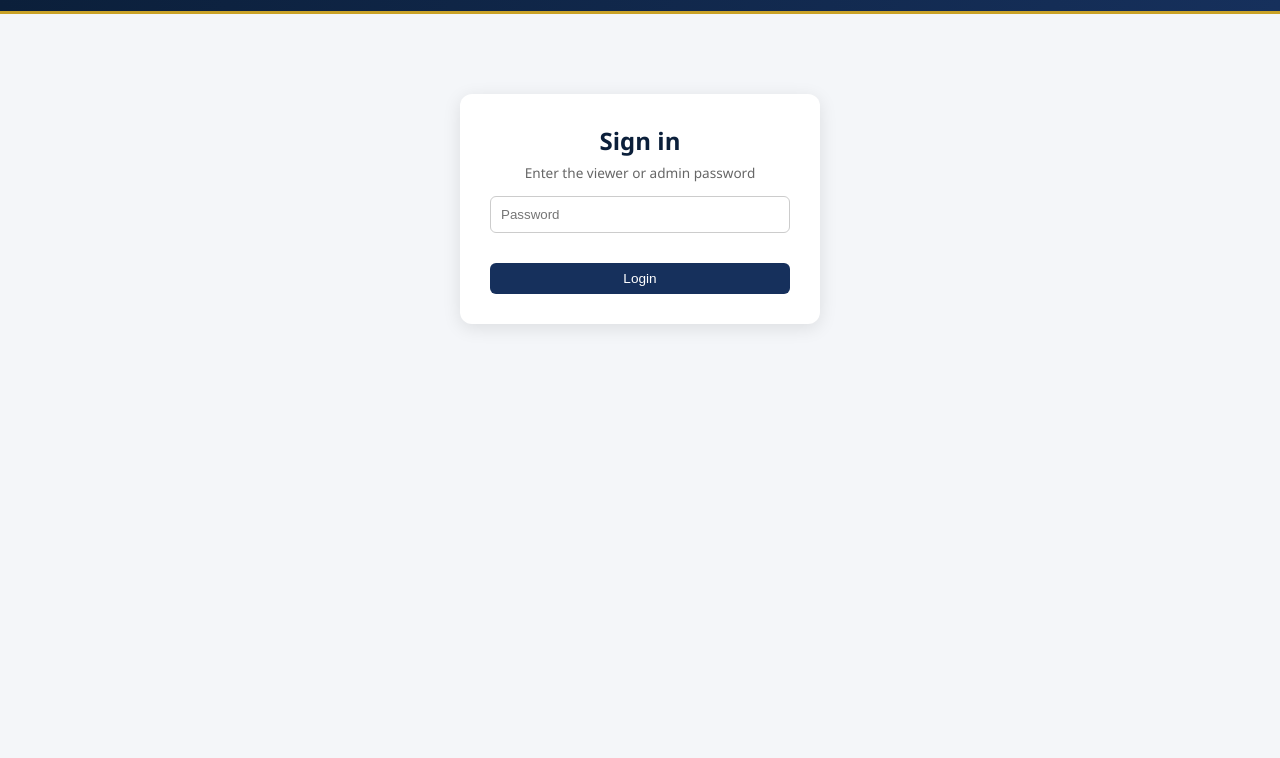
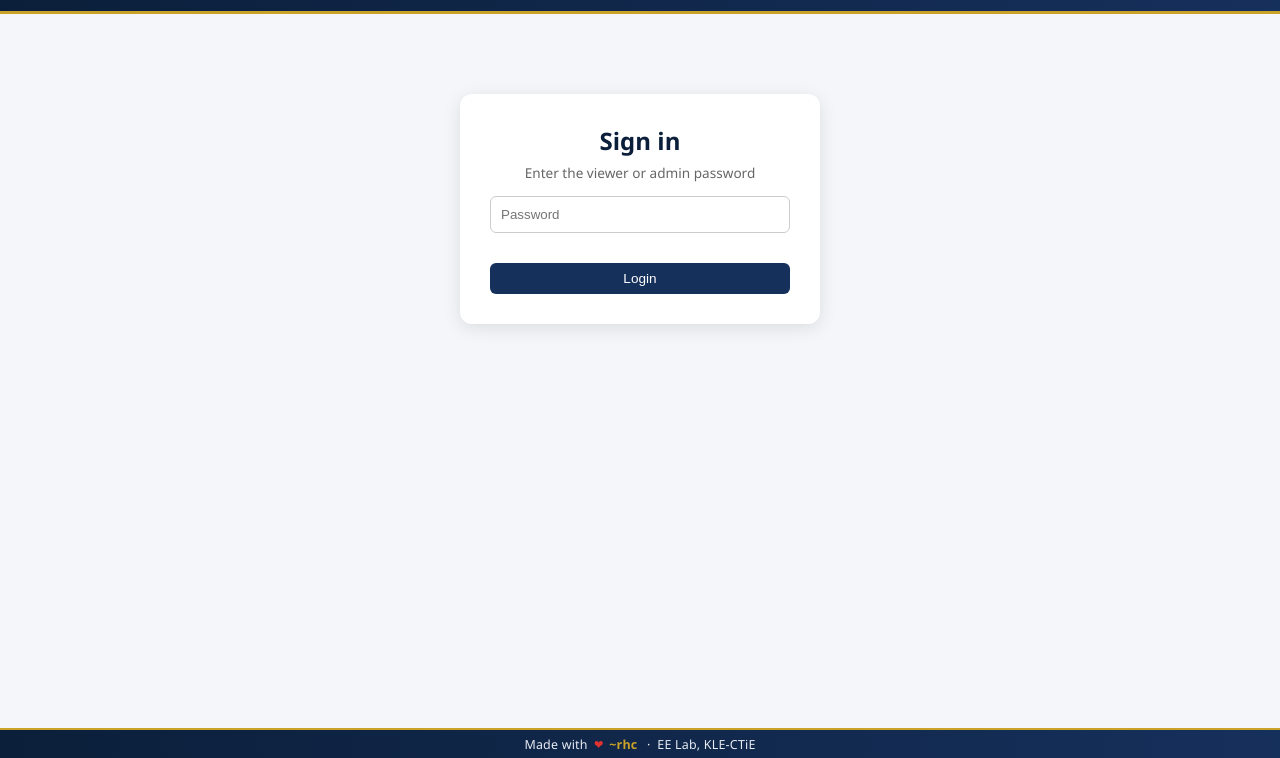
Before and after one commit to rhchheda/Startup-Audit-Portal, a plain HTML site: page index.html in a window 1280 px wide. Shown: the part 42-800 px from the top of the page. Drawn offline with nearby package versions, Linux system fonts and the light colour scheme.

Commit message:
Update index.html

```diff
--- a/index.html
+++ b/index.html
@@ -64,7 +64,16 @@
   table.list th { background:var(--mid); color:#fff; padding:9px 10px; text-align:left; font-size:.8rem; }
   table.list td { padding:8px 10px; border-bottom:1px solid #f0f0f0; font-size:.8rem; }
   .pill { padding:2px 8px; border-radius:10px; font-size:.72rem; }
-  .toast { position:fixed; bottom:18px; right:18px; background:var(--blue); color:#fff; padding:12px 18px; border-radius:8px; display:none; z-index:50; }
+  .toast { position:fixed; bottom:44px; right:18px; background:var(--blue); color:#fff; padding:12px 18px; border-radius:8px; display:none; z-index:60; }
+  /* sticky footer */
+  body { padding-bottom:34px; }
+  .site-footer { position:fixed; left:0; right:0; bottom:0; height:30px; z-index:55;
+    background:linear-gradient(90deg,var(--blue),var(--mid)); border-top:2px solid var(--gold);
+    color:#e8ecf3; font-size:.78rem; display:flex; align-items:center; justify-content:center; gap:6px; letter-spacing:.2px; }
+  .site-footer .hb { color:#e0322e; display:inline-block; animation:throb 1s ease-in-out infinite; }
+  .site-footer .rhc { color:var(--gold); font-weight:600; }
+  @keyframes throb { 0%,100%{ transform:scale(1); } 50%{ transform:scale(1.35); } }
+  @media (prefers-reduced-motion:reduce){ .site-footer .hb{ animation:none; } }
   /* founder */
   #founderView { max-width:640px; margin:5vh auto; background:#fff; border-radius:12px; padding:28px; box-shadow:0 4px 18px rgba(0,0,0,.1); display:none; }
   @media (max-width:820px){ .split{grid-template-columns:1fr;} }
@@ -132,6 +141,8 @@
 </div>
 
 <div class="toast" id="toast"></div>
+
+<footer class="site-footer">Made with <span class="hb">❤</span> <span class="rhc">~rhc</span> &nbsp;·&nbsp; EE Lab, KLE-CTiE</footer>
 
 <script>
 // ======================= CONFIG =======================
```
